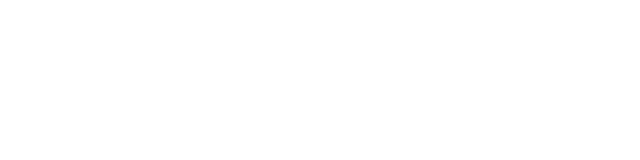
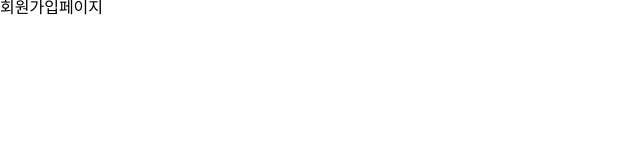
Before and after one commit to dobidugi/wanted-pre-onboarding-frontend, a React (Create React App) app: page /signup in a window 1280 px wide. Shown: the top 160 px of the page, without its empty margins (0-640 px from the left). Built offline with nearby package versions, Linux system fonts and the light colour scheme.

Commit message:
Feat: Signin, Signup 페이지 라우터에 추가

```diff
--- a/src/App.tsx
+++ b/src/App.tsx
@@ -1,10 +1,22 @@
 import React from "react";
+import { BrowserRouter, Route, Routes } from "react-router-dom";
 import GlobalStyle from "./style/GlobalStyle";
+
+import Signin from "./pages/Signin";
+import Signup from "./pages/Signup";
 
 function App() {
     return (
         <React.Fragment>
             <GlobalStyle />
+            <BrowserRouter>
+                <main>
+                    <Routes>
+                        <Route path="/signin" element={<Signin />} />
+                        <Route path="/signup" element={<Signup />} />
+                    </Routes>
+                </main>
+            </BrowserRouter>
         </React.Fragment>
     );
 }
--- /dev/null
+++ b/src/pages/Signin/index.tsx
@@ -0,0 +1,14 @@
+import React from 'react'
+
+/**
+ * /signin
+ * 로그인 페이지 컴포넌트
+ * @returns
+ */
+function index() {
+    return (
+        <div>로그인페이지</div>
+    )
+}
+
+export default index
--- /dev/null
+++ b/src/pages/Signup/index.tsx
@@ -0,0 +1,14 @@
+import React from 'react'
+
+/**
+ * /signup
+ * 회원가입 페이지 컴포넌트
+ * @returns
+ */
+function index() {
+    return (
+        <div>회원가입페이지</div>
+    )
+}
+
+export default index
```
